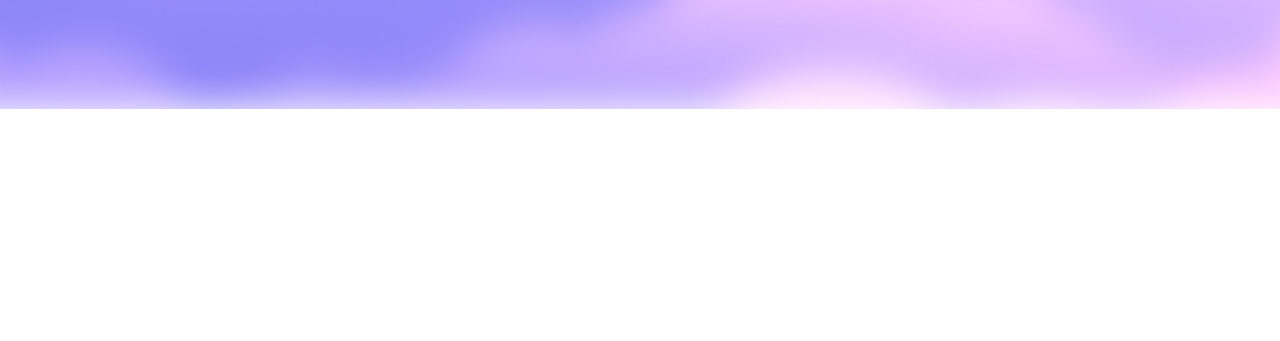
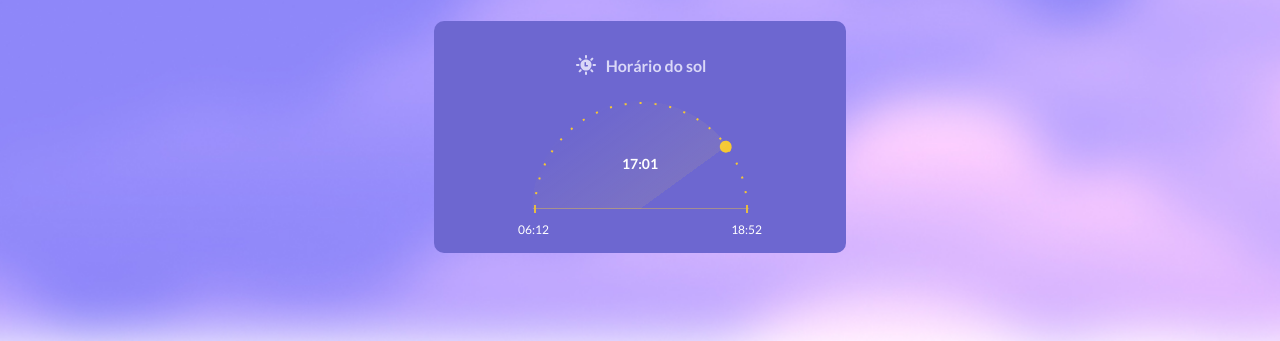
Before and after one commit to phillyagyu/weather, a plain HTML site: page index.html in a window 1280 px wide. Shown: the part 731-1072 px from the top of the page. Before the commit the page ends 840 px from the top, so only its background shows below. Drawn offline with Linux system fonts and the light colour scheme.

Commit message:
Add sun-time

```diff
--- a/index.html
+++ b/index.html
@@ -88,7 +88,26 @@
           </div>
         </div>
       </section>
-      <section class="sun-time"></section>
+      <section class="sun-time">
+        <h2 class="title">
+          <img src="./assets/sun-time.svg" alt="Ícone de sol com relógio no meio">
+          Horário do sol
+        </h2>
+        <div class="sun-chart-wrapper">
+          <div class="sun-chart">
+            <div class="chart">
+              <img src="./assets/sun-chart.svg" alt="Gráfico em semi círculo tracejado">
+            </div>
+            <time class="now">17:01</time>
+          </div>
+        </div>
+
+        <div class="time">
+          <time class="sunrise">06:12</time>
+          <time class="sunset">18:52</time>
+        </div>
+
+      </section>
       <section class="week-weather"></section>
     </main>
     <script src="./script.js"></script>
--- a/style.css
+++ b/style.css
@@ -205,7 +205,7 @@ h2.title {
   font-weight: 700;
   font-size: 1.4rem;
   line-height: 1.7rem;
-  color: #87EBCD;
+  color: #87ebcd;
 }
 
 .air-quality .info .number small {
@@ -213,5 +213,100 @@ h2.title {
   font-size: 1.2rem;
   line-height: 1.4rem;
   text-transform: capitalize;
-  color: #E7E6FB;
+  color: #e7e6fb;
 }
+
+/*Sun time*/
+.sun-chart-wrapper {
+  height: 11rem;
+
+  margin-top: 2.4rem;
+}
+
+.sun-chart {
+  --pos-x: 80;
+  margin: auto;
+  width: 21.6rem;
+  height: 21.6rem;
+
+  position: relative;
+}
+
+.sun-chart::before {
+  content: '';
+  width: 1.2rem;
+  height: 1.2rem;
+  position: absolute;
+
+  background: #f6c833;
+  border-radius: 50%;
+
+  top: 50%;
+  left: 50%;
+  margin: -0.6rem;
+
+  transform: rotate(calc(1deg * (((100 - var(--pos-x)) / -100) * 180)))
+    translate(10.6rem);
+}
+
+.chart {
+  width: 21.6rem;
+  height: 10.8rem;
+  overflow: hidden;
+}
+
+.chart::before {
+  content: '';
+  width: 21.6rem;
+  height: 21.6rem;
+
+  display: block;
+
+  border-radius: 50%;
+
+  background: linear-gradient(
+    180deg,
+    rgba(251, 219, 96, 0.2) 0%,
+    rgba(251, 219, 96, 0) 101.89%
+  );
+
+  --mask: linear-gradient(0deg, white 50%, transparent 0%);
+  mask: var(--mask);
+  -webkit-mask: var(--mask);
+
+  rotate: calc(1.8deg * var(--pos-x));
+}
+
+.chart img {
+  position: absolute;
+  top: 0;
+  left: 0.5%;
+}
+
+time.now {
+  position: absolute;
+  top: 25%;
+  left: 50%;
+
+  transform: translate(-50%);
+
+  font-weight: 700;
+  font-size: 1.4rem;
+  line-height: 1.7rem;
+  color: #ffffff;
+}
+
+.time {
+  font-weight: 400;
+  font-size: 1.2rem;
+  line-height: 1.4rem;
+  color: #ffffff;
+
+  display: flex;
+  align-items: center;
+  justify-content: space-between;
+
+  margin: 1.2rem auto 0;
+  padding: 0 1.6rem 1.6rem;
+  max-width: 27.6rem;
+}
```
Also changed, not shown: assets/sun-chart.svg (added), assets/sun-time.svg (added).
